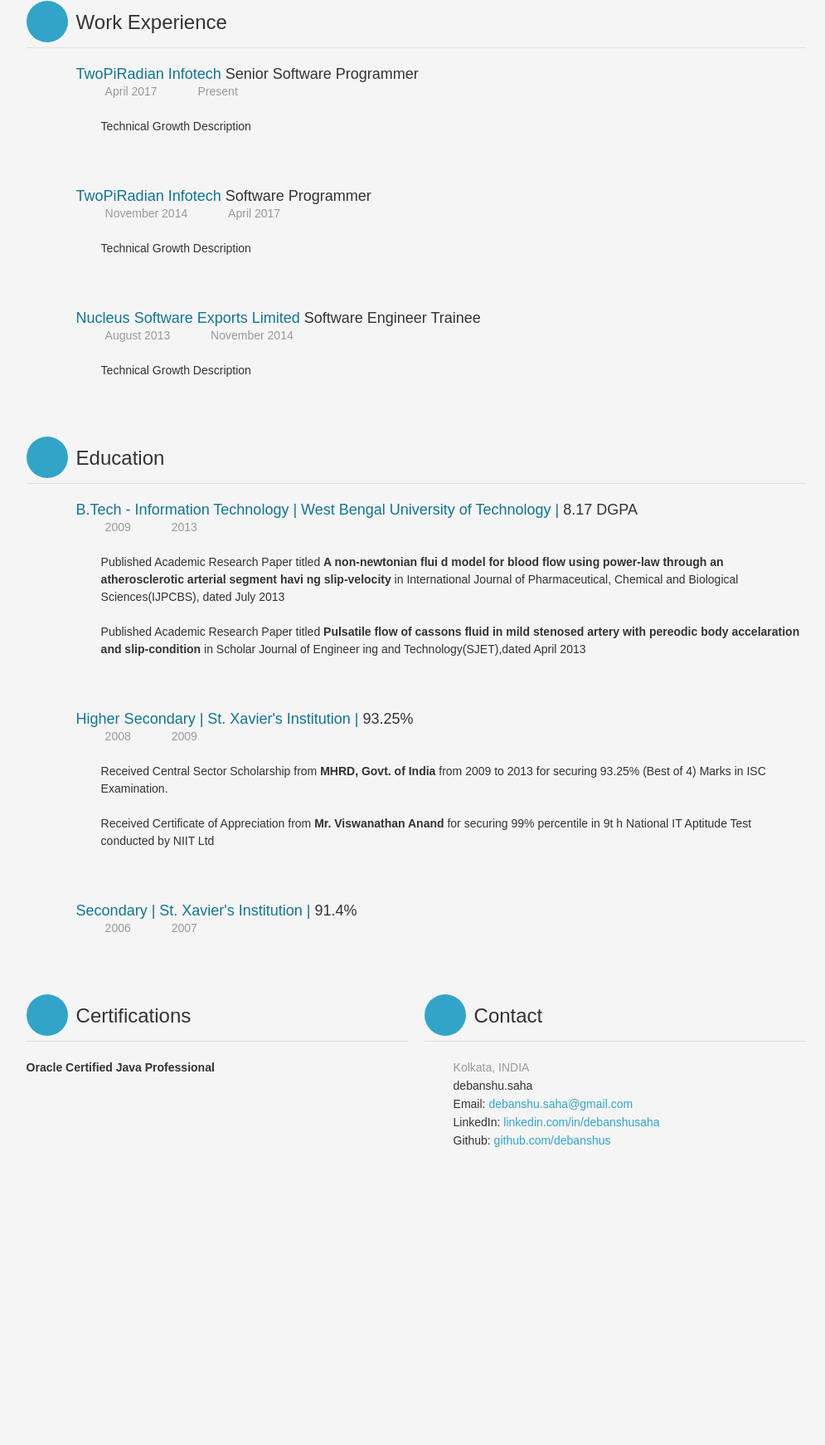
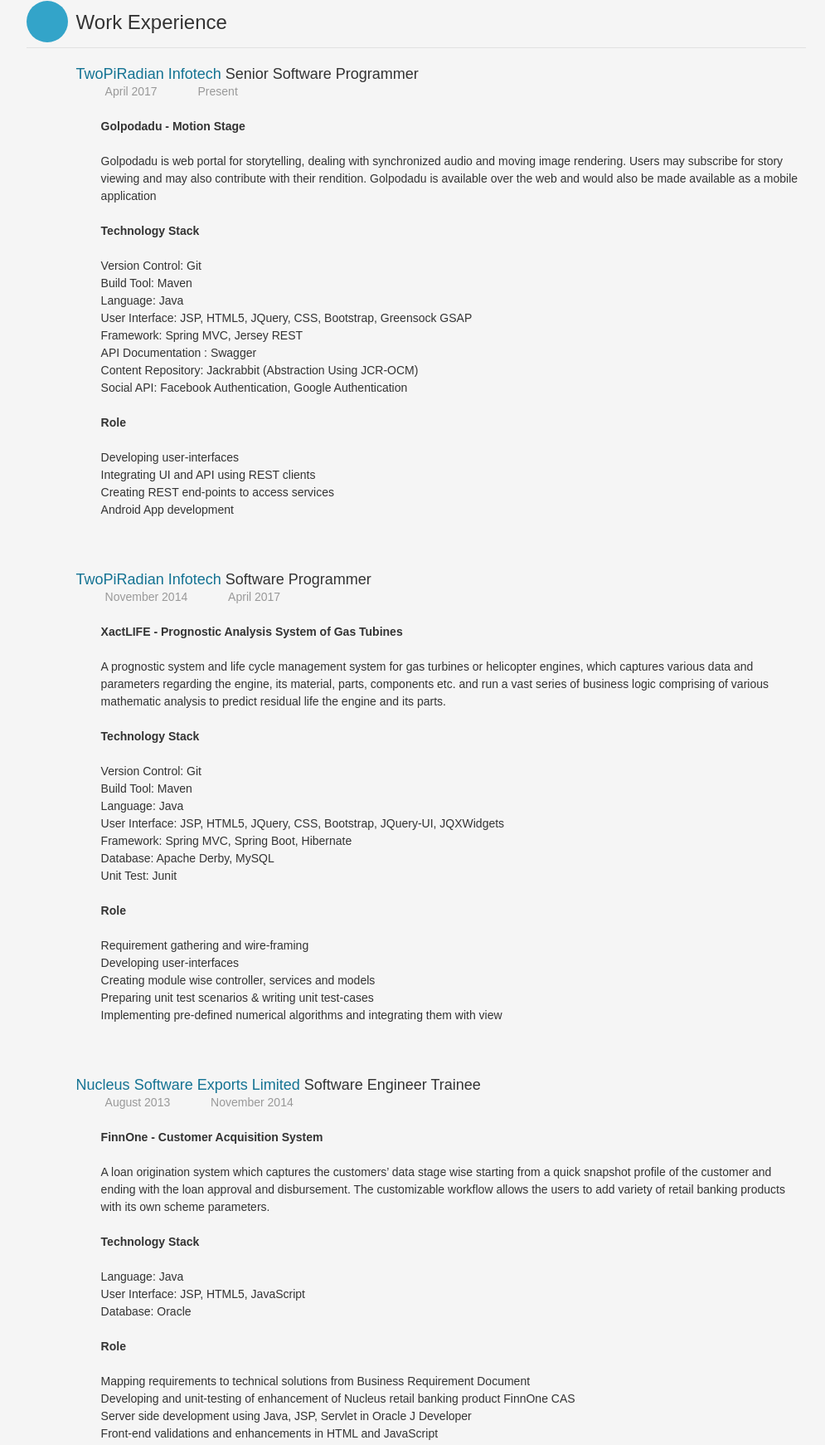
Before and after one commit to debanshus/debanshus.github.io, a plain HTML site: page index.html in a window 1280 px wide. Shown: the part 614-2355 px from the top of the page at 83% size, without its empty margins (138-1133 px from the left). Before the commit the page ends 2041 px from the top, so only its background shows below. Drawn offline with Linux system fonts and the light colour scheme; a web font is replaced by a local one.

Commit message:
added project description

```diff
--- a/index.html
+++ b/index.html
@@ -34,7 +34,7 @@
                     <p>4 years 3 months of experience in enterprise application development in Java Technology Stack.</p>
                     <p>2 months of onsite experience in Ontario, Canada for deployment, delivery and RQA.</p>
                     <p>Proficient in server-side as well as user-interface development.</p>
-                    <p> Basic learner in Amazon Web Services and Android.</p>
+                    <p>Basic knowledge of Amazon Web Services and Android.</p>
                 </div>
 
                 <!-- Skills -->
@@ -43,8 +43,8 @@
                     <ul class="barres">
                         <li data-skills="80">Java - Spring - Hibernate<span style="width: 80%;"></span></li>
                         <li data-skills="60">HTML - JQuery - CSS - Bootstrap<span style="width: 75%;"></span></li>
-                        <li data-skills="75">Android<span style="width: 70%;"></span></li>
-                        <li data-skills="40">Amazon Web Services<span style="width: 60%;"></span></li>
+                        <li data-skills="75">Android<span style="width: 60%;"></span></li>
+                        <li data-skills="40">Amazon Web Services<span style="width: 50%;"></span></li>
                         <li data-skills="95">Communication Abilities<span style="width: 90%;"></span></li>
                     </ul>
                 </div>
@@ -58,19 +58,74 @@
                         <h4><strong>TwoPiRadian Infotech</strong> Senior Software Programmer</h4>
                         <span class="lieu">April 2017</span>
                         <span class="dates">Present</span>
-                        <p>Technical Growth Description</p>
+                        <p><strong>Golpodadu - Motion Stage</strong></p>
+                        <p>Golpodadu is web portal for storytelling, dealing with synchronized audio
+                          and moving image rendering. Users may subscribe for story viewing and may
+                          also contribute with their rendition. Golpodadu is available over the web
+                          and would also be made available as a mobile application</p>
+
+                        <p><strong>Technology Stack</strong></p>
+                        <p>Version Control: Git<br>
+                        Build Tool: Maven<br>
+                        Language: Java<br>
+                        User Interface: JSP, HTML5, JQuery, CSS, Bootstrap, Greensock GSAP<br>
+                        Framework: Spring MVC, Jersey REST<br>
+                        API Documentation : Swagger<br>
+                        Content Repository: Jackrabbit (Abstraction Using JCR-OCM)<br>
+                        Social API: Facebook Authentication, Google Authentication</p>
+
+                        <p><strong>Role</strong></p>
+                        <p>Developing user-interfaces<br>
+                        Integrating UI and API using REST clients<br>
+                        Creating REST end-points to access services<br>
+                        Android App development</p>
                     </li>
                     <li>
                         <h4><strong>TwoPiRadian Infotech</strong> Software Programmer</h4>
                         <span class="lieu">November 2014</span>
                         <span class="dates">April 2017</span>
-                        <p>Technical Growth Description</p>
+                        <p><strong>XactLIFE - Prognostic Analysis System of Gas Tubines</strong></p>
+                        <p>A prognostic system and life cycle management system for gas turbines or helicopter
+                           engines, which captures various data and parameters regarding the engine, its material,
+                           parts, components etc. and run a vast series of business logic comprising of various
+                           mathematic analysis to predict residual life the engine and its parts.</p>
+
+                        <p><strong>Technology Stack</strong></p>
+                        <p>Version Control: Git<br>
+                        Build Tool: Maven<br>
+                        Language: Java<br>
+                        User Interface: JSP, HTML5, JQuery, CSS, Bootstrap, JQuery-UI, JQXWidgets<br>
+                        Framework: Spring MVC, Spring Boot, Hibernate<br>
+                        Database: Apache Derby, MySQL<br>
+                        Unit Test: Junit</p>
+
+                        <p><strong>Role</strong></p>
+                        <p>Requirement gathering and wire-framing<br>
+                        Developing user-interfaces<br>
+                        Creating module wise controller, services and models<br>
+                        Preparing unit test scenarios & writing unit test-cases<br>
+                        Implementing pre-defined numerical algorithms and integrating them with view</p>
                     </li>
                     <li>
                         <h4><strong>Nucleus Software Exports Limited</strong> Software Engineer Trainee</h4>
                         <span class="lieu">August 2013</span>
                         <span class="dates">November 2014</span>
-                        <p>Technical Growth Description</p>
+                        <p><strong>FinnOne - Customer Acquisition System  </strong></p>
+                        <p>A loan origination system which captures the customers’ data stage wise starting
+                          from a quick snapshot profile of the customer and ending with the loan approval and
+                          disbursement. The customizable workflow allows the users to add variety of retail
+                          banking products with its own scheme parameters.</p>
+
+                        <p><strong>Technology Stack</strong></p>
+                        <p>Language: Java<br>
+                        User Interface: JSP, HTML5, JavaScript<br>
+                        Database: Oracle</p>
+
+                        <p><strong>Role</strong></p>
+                        <p>Mapping requirements to technical solutions from Business Requirement Document<br>
+                        Developing and unit-testing of enhancement of Nucleus retail banking product FinnOne CAS<br>
+                        Server side development using Java, JSP, Servlet  in Oracle J Developer<br>
+                        Front-end validations and enhancements in HTML and JavaScript</p>
                     </li>
                 </ul>
             </div>
```
